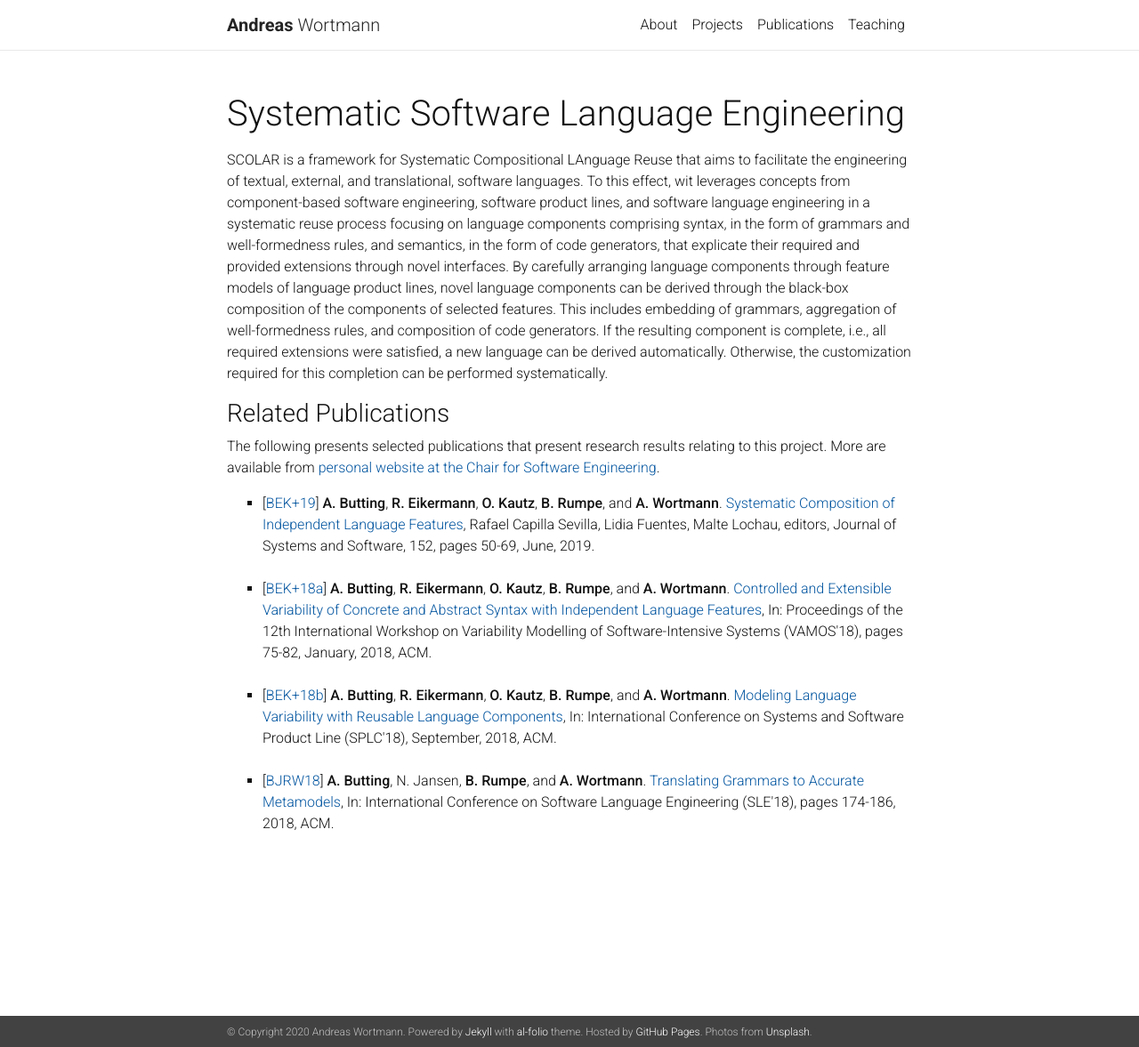
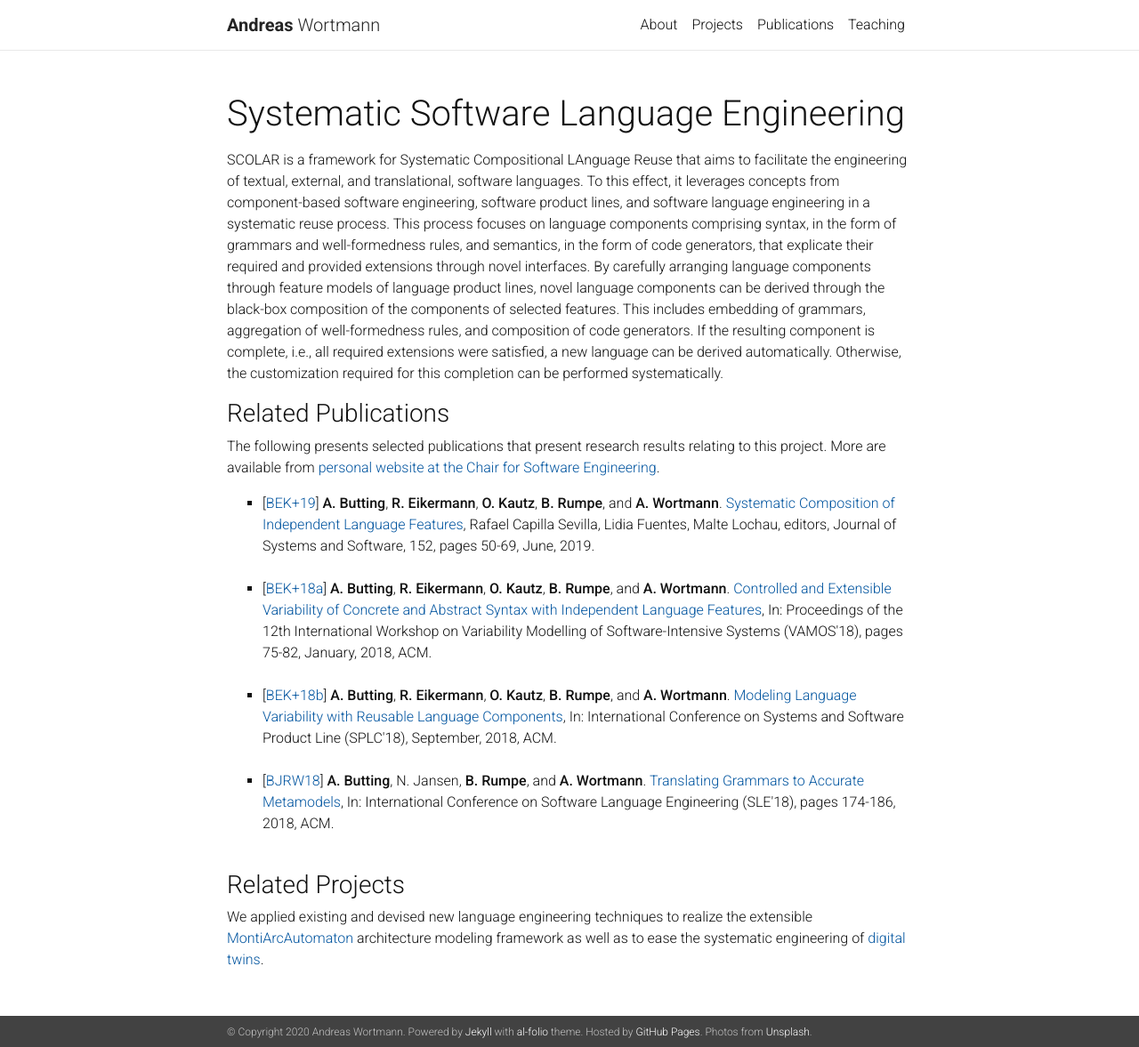
Before and after one commit to awortmann/awortmann.github.io, a Jekyll site: the page built from _projects/scolar.markdown, in a window 1280 px wide and 1177 px high. Shown: the whole window at 89% size. Built offline with Jekyll 4.4.1, drawn with Linux system fonts in a browser that asks for light colours; nearby versions of some CDN libraries; a style sheet for code colours, icons or effects is not loaded.

Commit message:
Minor update

```diff
--- a/_projects/scolar.markdown
+++ b/_projects/scolar.markdown
@@ -6,7 +6,13 @@ img: /assets/img/project_scolar.jpg
 importance: 1
 ---
 
-SCOLAR is a framework for Systematic Compositional LAnguage Reuse that aims to facilitate the engineering of textual, external, and translational, software languages. To this effect, wit leverages concepts from component-based software engineering, software product lines, and software language engineering in a systematic reuse process focusing on language components comprising syntax, in the form of grammars and well-formedness rules, and semantics, in the form of code generators, that explicate their required and provided extensions through novel interfaces. By carefully arranging language components through feature models of language product lines, novel language components can be derived through the black-box composition of the components of selected features. This includes embedding of grammars, aggregation of well-formedness rules, and composition of code generators. If the resulting component is complete, i.e., all required extensions were satisfied, a new language can be derived automatically. Otherwise, the customization required for this completion can be performed systematically.
+SCOLAR is a framework for Systematic Compositional LAnguage Reuse that aims to facilitate the engineering of textual, external, and translational, software languages.
+To this effect, it leverages concepts from component-based software engineering, software product lines, and software language engineering in a systematic reuse process.
+This process focuses on language components comprising syntax, in the form of grammars and well-formedness rules, and semantics, in the form of code generators, that explicate their required and provided extensions through novel interfaces.
+By carefully arranging language components through feature models of language product lines, novel language components can be derived through the black-box composition of the components of selected features.
+This includes embedding of grammars, aggregation of well-formedness rules, and composition of code generators.
+If the resulting component is complete, i.e., all required extensions were satisfied, a new language can be derived automatically.
+Otherwise, the customization required for this completion can be performed systematically.
 
 ### Related Publications
 
@@ -34,3 +40,7 @@ The following presents selected publications that present research results relat
 <br/>
 
 </ul>
+
+### Related Projects
+
+We applied existing and devised new language engineering techniques to realize the extensible [MontiArcAutomaton](../montiarcautomaton) architecture modeling framework as well as to ease the systematic engineering of [digital twins](../digital-twins).
```
Also changed, not shown: _projects/iserveu.markdown (+4 -3 lines).
